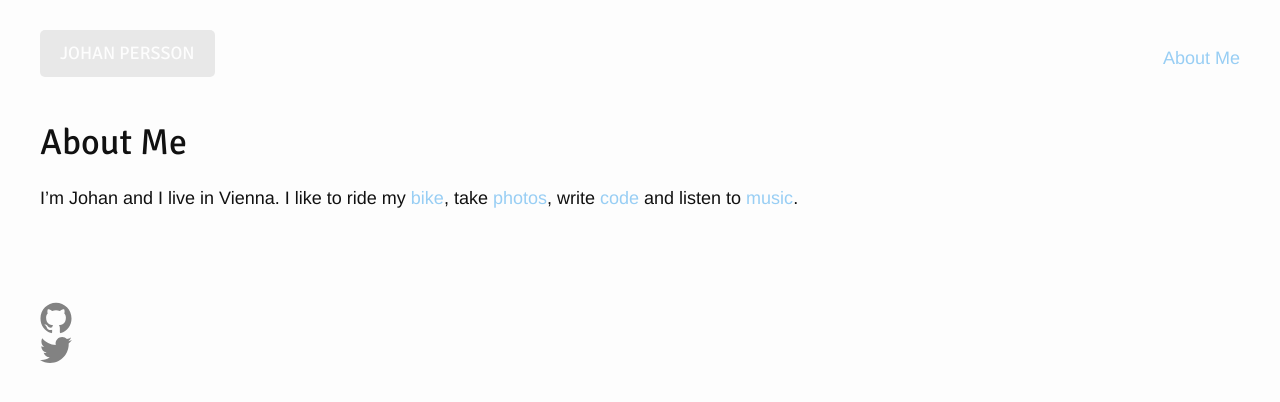
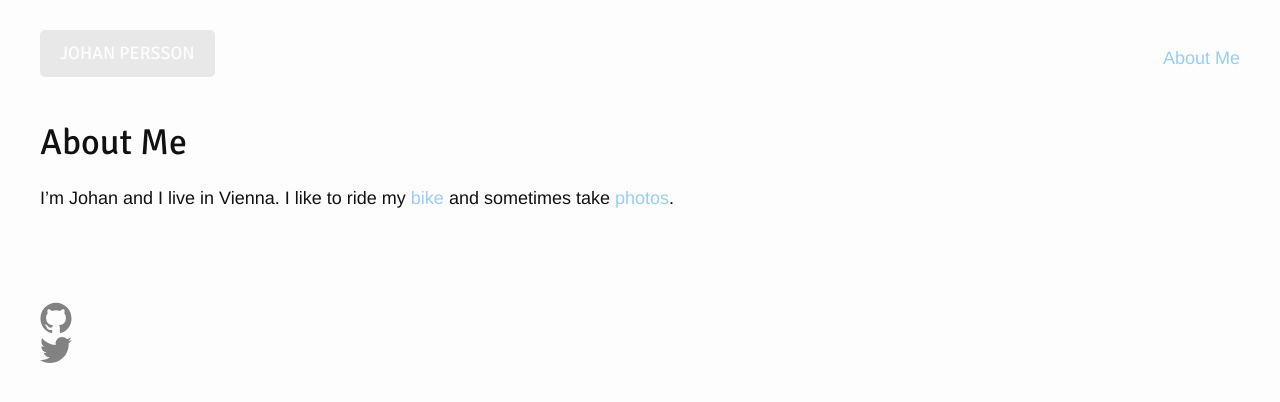
Before and after one commit to jpersson/jpersson.github.io, a Jekyll site: the page built from about.md, in a window 1280 px wide. Shown: the top 402 px of the page. Built offline with Jekyll 4.4.1, drawn with Linux system fonts in a browser that asks for light colours.

Commit message:
Update about.md

```diff
--- a/about.md
+++ b/about.md
@@ -4,4 +4,4 @@ title: About Me
 permalink: /about/
 ---
 
-I'm Johan and I live in Vienna. I like to ride my [bike](http://app.strava.com/athletes/37399), take [photos](http://flickr.com/photos/jpersson/), write [code](http://github.com/jpersson) and listen to [music](http://last.fm/user/surak).
+I'm Johan and I live in Vienna. I like to ride my [bike](http://app.strava.com/athletes/37399) and sometimes take [photos](https://www.instagram.com/suraken/).
```
